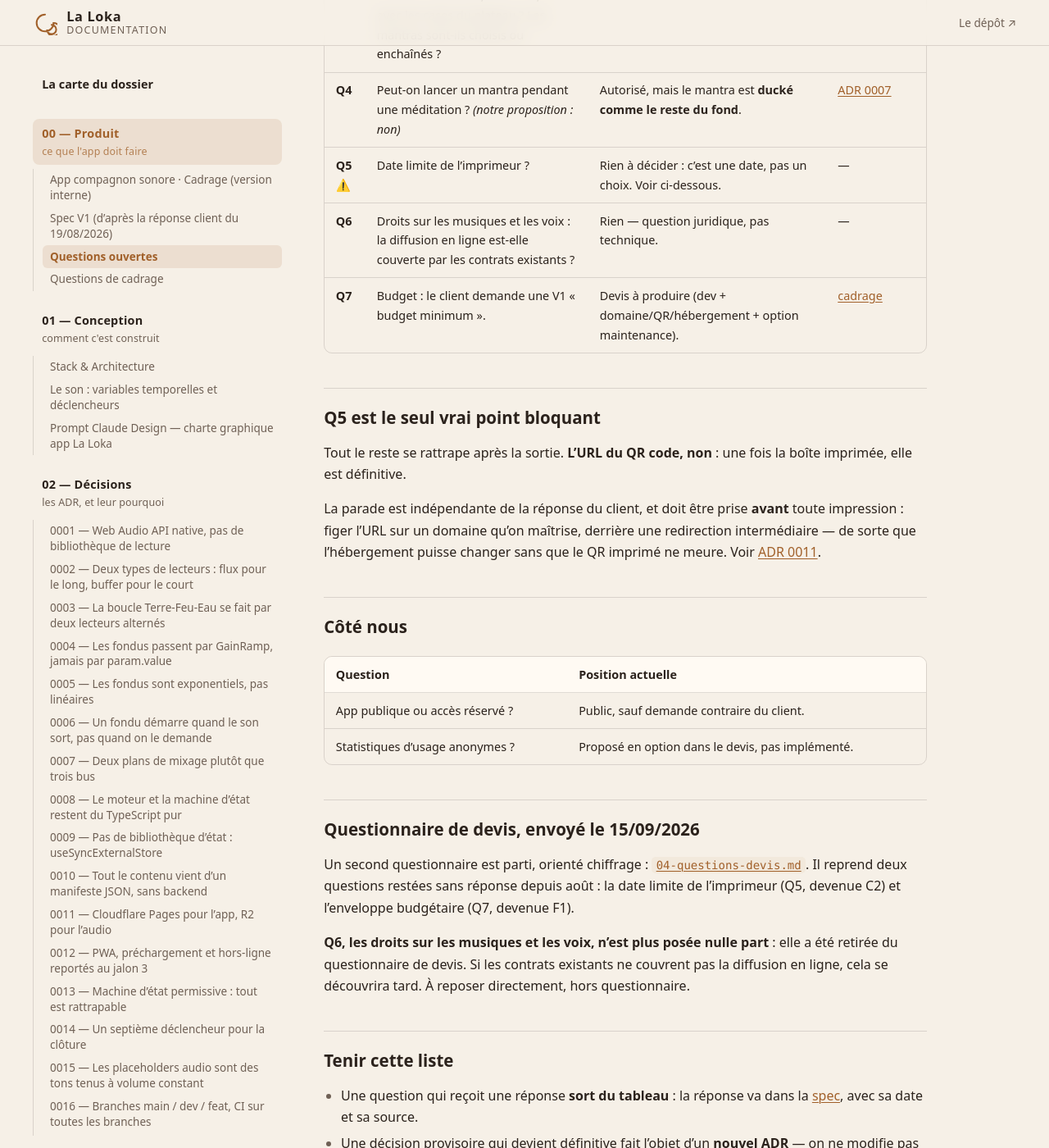
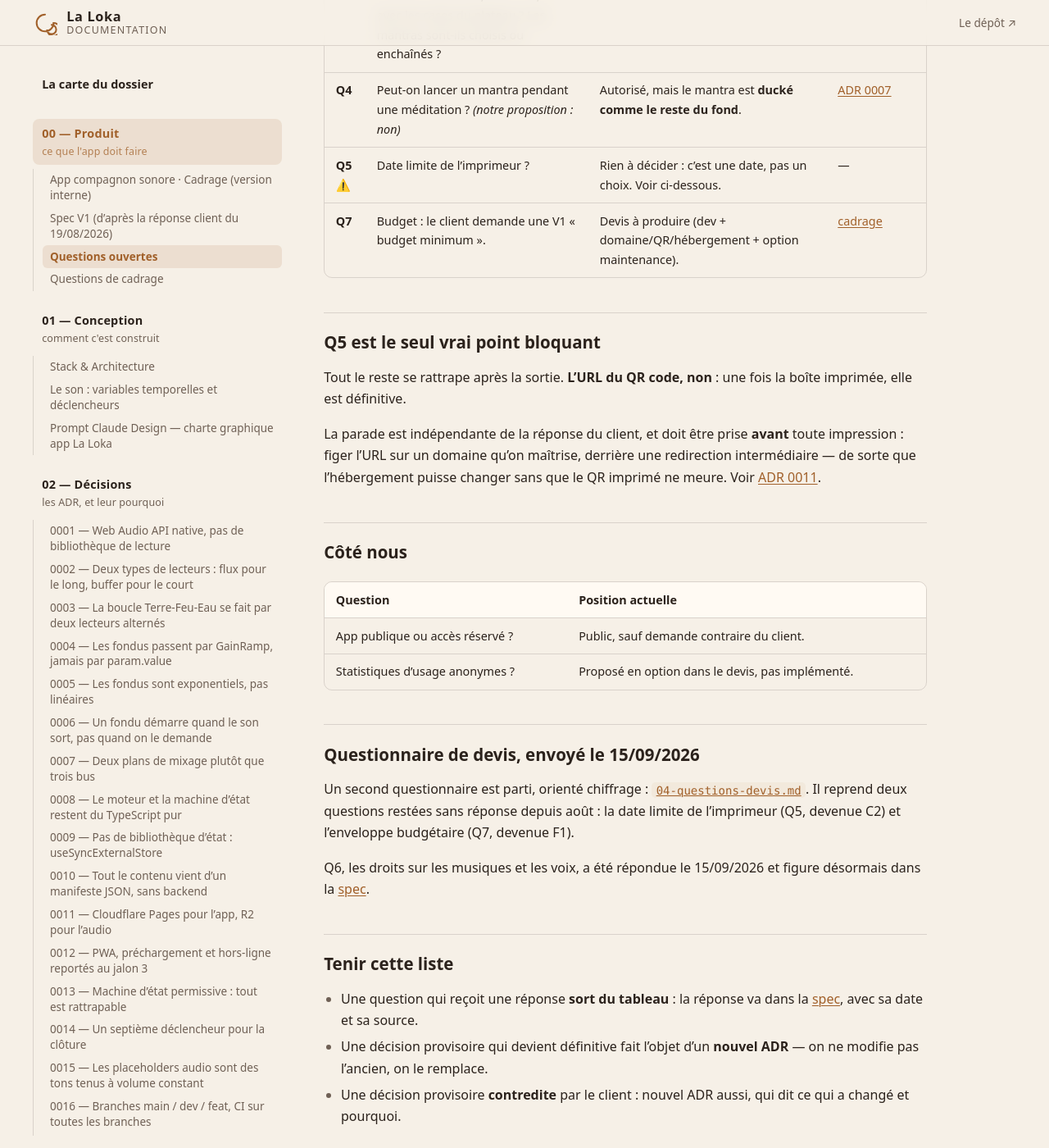
Before and after one commit to Wieedze/Loka, a Jekyll site: the page built from docs/00-produit/03-questions-ouvertes.md, in a window 1280 px wide and 1400 px high, scrolled down 714 px. Shown: the whole window at 82% size. Built offline with Jekyll 4.4.1, drawn with Linux system fonts in a browser that asks for light colours; our own code applies the rules of GitHub Pages for plain Markdown files.

Commit message:
docs: droits sur le son confirmés, Q6 close
Les musiques et les voix appartiennent à Oddwave Studio, qui les a
créées. Aucun ayant droit tiers pour la diffusion en ligne.

Reste à prévoir au contrat une autorisation écrite de diffusion, y
compris pour les extensions : une clause suffit, elle nous couvre comme
hébergeur du site.

Co-Authored-By: Claude Opus 5 <noreply@anthropic.com>

```diff
--- a/docs/00-produit/03-questions-ouvertes.md
+++ b/docs/00-produit/03-questions-ouvertes.md
@@ -14,7 +14,6 @@ attendant**. Toutes envoyées au client le 19/08/2026, sans réponse à ce jour.
 | **Q3** | Comment présenter les 10 méditations : titres, numéros, lien avec les cases du plateau ? Les mantras sont-ils choisis ou enchaînés ? | Liste simple depuis le manifeste, dans l'ordre du fichier. | [ADR 0010](../02-decisions/0010-manifeste-json.md) |
 | **Q4** | Peut-on lancer un mantra pendant une méditation ? *(notre proposition : non)* | Autorisé, mais le mantra est **ducké comme le reste du fond**. | [ADR 0007](../02-decisions/0007-deux-plans-de-mixage.md) |
 | **Q5** ⚠️ | Date limite de l'imprimeur ? | Rien à décider : c'est une date, pas un choix. Voir ci-dessous. | — |
-| **Q6** | Droits sur les musiques et les voix : la diffusion en ligne est-elle couverte par les contrats existants ? | Rien — question juridique, pas technique. | — |
 | **Q7** | Budget : le client demande une V1 « budget minimum ». | Devis à produire (dev + domaine/QR/hébergement + option maintenance). | [cadrage](01-cadrage-client.md) |
 
 ## Q5 est le seul vrai point bloquant
@@ -42,10 +41,8 @@ Un second questionnaire est parti, orienté chiffrage :
 restées sans réponse depuis août : la date limite de l'imprimeur (Q5, devenue
 C2) et l'enveloppe budgétaire (Q7, devenue F1).
 
-**Q6, les droits sur les musiques et les voix, n'est plus posée nulle part** :
-elle a été retirée du questionnaire de devis. Si les contrats existants ne
-couvrent pas la diffusion en ligne, cela se découvrira tard. À reposer
-directement, hors questionnaire.
+Q6, les droits sur les musiques et les voix, a été répondue le 15/09/2026 et
+figure désormais dans la [spec](02-spec-v1.md#droits-sur-le-son).
 
 ## Tenir cette liste
 
```
Also changed, not shown: docs/00-produit/02-spec-v1.md (+10 -0 lines).
